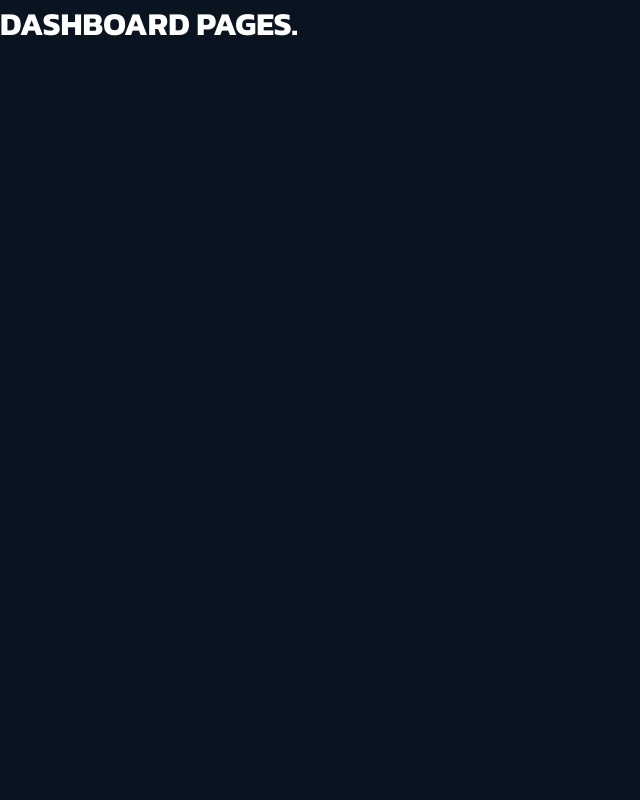
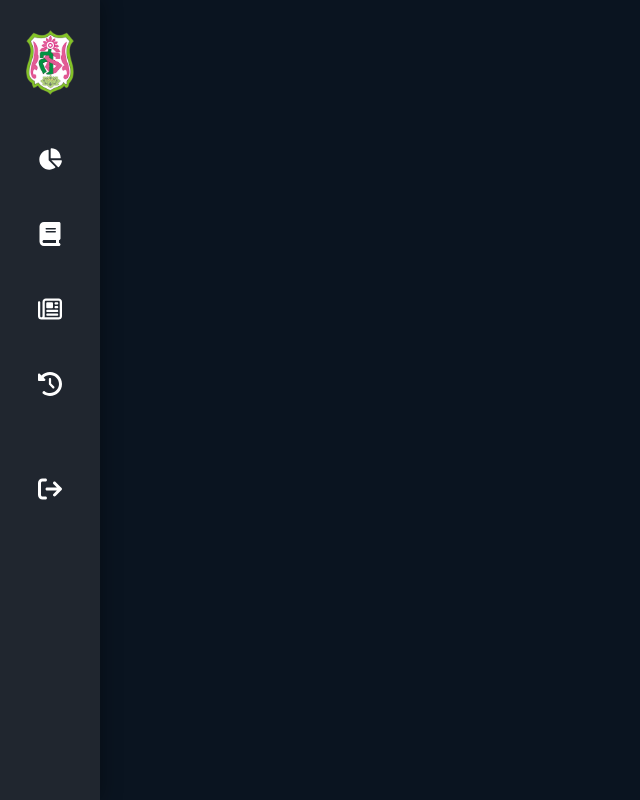
Before and after one commit to Maxirix1/Bottle-X, a React (Vite) app in the folder client/: page /dashboard in a window 1280 px wide. Shown: the whole page, without its empty margins (0-640 px from the left). Built offline with nearby package versions, Linux system fonts and the light colour scheme.

Commit message:
add dashboard lol

```diff
--- a/client/package.json
+++ b/client/package.json
@@ -20,6 +20,7 @@
     "mongoose": "^8.4.0",
     "react": "^18.2.0",
     "react-dom": "^18.2.0",
+    "react-icons": "^5.2.1",
     "react-router-dom": "^6.23.1"
   },
   "devDependencies": {
--- /dev/null
+++ b/client/src/Components/Menu.jsx
@@ -0,0 +1,37 @@
+import React from 'react'
+import Logo from '../assets/Wat_Suthiwararam_School_Crest.png'
+import '../styles/Menu.css'
+import { FaChartPie , FaBook , FaRegNewspaper, FaClockRotateLeft ,FaArrowRightFromBracket} from "react-icons/fa6";
+
+function Menu() {
+
+
+  return (
+    <menu>
+        <img src={Logo} alt="" />
+
+
+        <ul id="mainMenu">
+            <Icon icon={<FaChartPie />}/>
+            <Icon icon={<FaBook />}/>
+            <Icon icon={<FaRegNewspaper />}/>
+            <Icon icon={<FaClockRotateLeft />}/>
+        </ul>
+
+        <ul id="lastMenu">
+            <Icon icon={<FaArrowRightFromBracket/>}/>
+        </ul>
+
+    </menu>
+
+
+  )
+}
+
+const Icon = ({ icon }) => (
+    <li>
+        <a href="#">{icon}</a>
+    </li>
+)
+
+export default Menu
--- a/client/src/pages/dashboard.jsx
+++ b/client/src/pages/dashboard.jsx
@@ -1,9 +1,10 @@
 import React from 'react'
+import Menu from '../Components/Menu'
 
 function dashboard() {
   return (
     <div>
-        <h1>DASHBOARD pages.</h1>
+        <Menu />
     </div>
   )
 }
--- /dev/null
+++ b/client/src/styles/Menu.css
@@ -0,0 +1,51 @@
+menu {
+    width: 100px;
+    height: 100vh;
+    background: rgb(32, 38, 47);
+    display: flex;
+    flex-direction: column;
+    align-items: center;
+    box-shadow: 0px 0px 20px rgba(0, 0, 0, 0.4);
+}
+
+menu img {
+    width: 3rem;
+    padding-top: 30px;
+}
+
+menu ul {
+    padding-top: 30px;
+    width: 100%;
+    display: flex;
+    flex-direction: column;
+    align-items: center;
+}
+
+menu ul li {
+    list-style: none;
+    margin: 20px 0;
+    position: relative;
+    width: 100%;
+    text-align: center;
+}
+
+menu ul li a {
+    font-size: 24px;
+    color: #fff;
+    text-decoration: none;
+    transition: all 0.5s;
+}
+
+  menu ul li:hover a {
+    color: #58ffd2;
+  }
+
+  .lastMenu {
+    margin-top: auto;
+  }
+
+  @media only screen and (max-width: 525px) {
+    menu {
+      min-width: 68px;
+    }
+  }
--- a/client/src/styles/responsive.css
+++ b/client/src/styles/responsive.css
@@ -96,6 +96,15 @@
     .content-about h2 {
         font-size: 4rem;
     }
+    .text_head h1 {
+        font-size: 10rem;
+    }
+    .text_head h2 {
+        font-size: 5rem;
+    }
+    .text_head p {
+        font-size: 18px;
+    }
 }
 @media screen and (max-width: 1780px) {
     .text_head {
@@ -106,9 +115,6 @@
     }
     .text_head h2 {
         font-size: 5rem;
-    }
-    .text_head p {
-        font-size: 20px;
     }
 }
 @media screen and (max-width: 1508px) {
```
Also changed, not shown: client/src/pages/homelogout.jsx (deleted), 2 other files (tests, documents, lock files or other folders).
